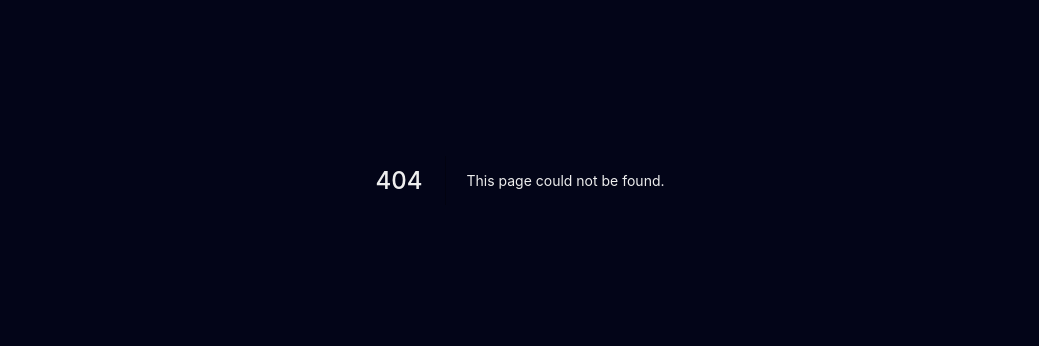
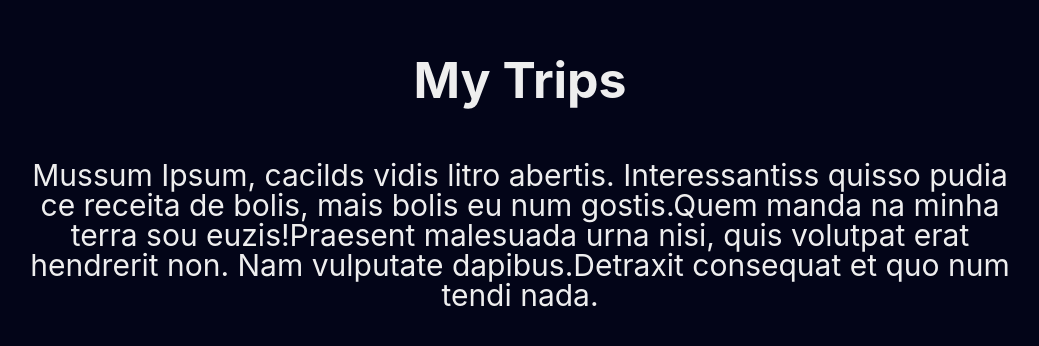
Before and after one commit to pedrobadm7/my-trips, a Next.js app: page /about in a window 1280 px wide. Before the commit this address had no page. Shown: the part 220-566 px from the top of the page, without its empty margins (120-1159 px from the left). Built offline with nearby package versions, Linux system fonts and the light colour scheme.

Commit message:
Criando página de About

```diff
--- /dev/null
+++ b/src/pages/about.tsx
@@ -0,0 +1,5 @@
+import AboutTemplate from 'templates/About'
+
+const About = () => <AboutTemplate />
+
+export default About
--- /dev/null
+++ b/src/templates/About/index.tsx
@@ -0,0 +1,24 @@
+import { CloseOutline } from '@styled-icons/evaicons-outline/CloseOutline'
+import LinkWrapper from 'components/LinkWrapper'
+
+import * as S from './styles'
+
+const AboutTemplate = () => (
+  <S.Content>
+    <LinkWrapper href="/">
+      <CloseOutline size="32" aria-label="Close" />
+    </LinkWrapper>
+
+    <S.Heading>My Trips</S.Heading>
+    <S.Body>
+      <p>
+        Mussum Ipsum, cacilds vidis litro abertis. Interessantiss quisso pudia
+        ce receita de bolis, mais bolis eu num gostis.Quem manda na minha terra
+        sou euzis!Praesent malesuada urna nisi, quis volutpat erat hendrerit
+        non. Nam vulputate dapibus.Detraxit consequat et quo num tendi nada.
+      </p>
+    </S.Body>
+  </S.Content>
+)
+
+export default AboutTemplate
--- /dev/null
+++ b/src/templates/About/styles.ts
@@ -0,0 +1,26 @@
+import styled from 'styled-components'
+
+export const Content = styled.section`
+  text-align: center;
+  display: flex;
+  align-items: center;
+  justify-content: center;
+  flex-direction: column;
+  height: 100vh;
+  max-width: var(--container);
+  margin: auto;
+`
+
+export const Heading = styled.h1`
+  font-size: var(--large);
+  margin-bottom: var(--large);
+`
+
+export const Body = styled.div`
+  // serve para estilos do body
+  // p, a, ul, li, blockquote
+  p {
+    font-size: var(--medium);
+    line-height: var(--medium);
+  }
+`
```
Also changed, not shown: src/pages/index.tsx (+11 -1 lines).
